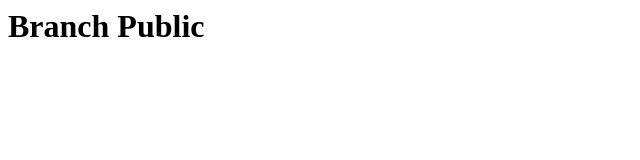
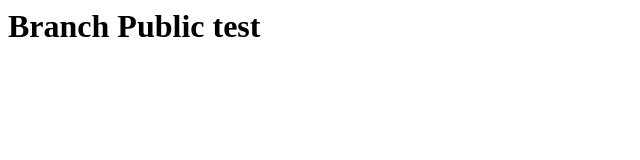
Before and after one commit to WitoTV/witotv.github.io, a plain HTML site: page index.html in a window 1280 px wide. Shown: the full height of the page, 0-640 px from the left. Drawn offline with Linux system fonts and the light colour scheme.

Commit message:
init test

```diff
--- a/index.html
+++ b/index.html
@@ -1 +1 @@
-<h1>Branch Public</h1>
+<h1>Branch Public test</h1>
```
